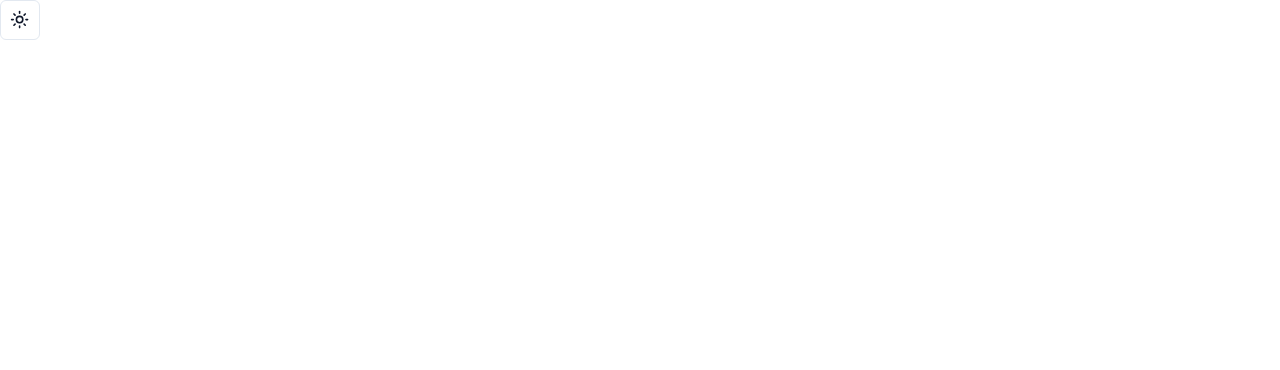
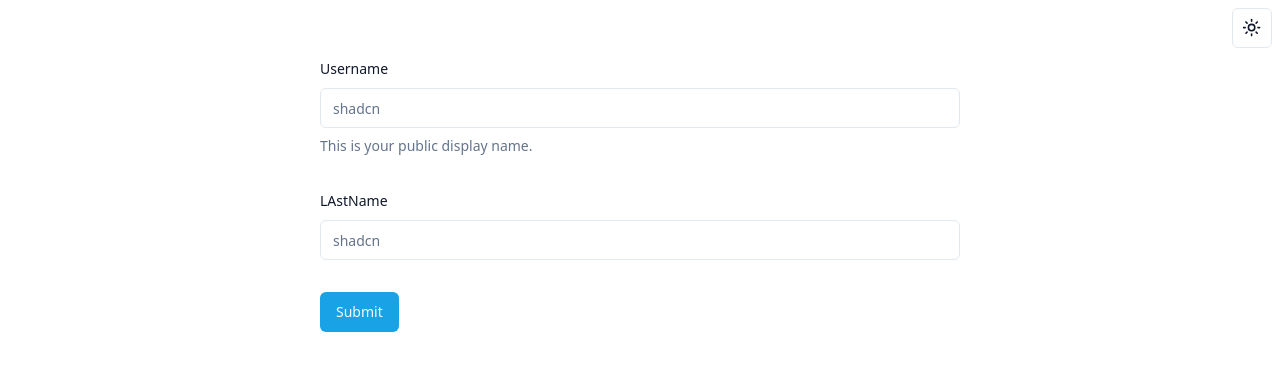
Before and after one commit to rabin9087/shah-kirana-pasal-frontend, a React (Vite) app: page / in a window 1280 px wide. Shown: the top 370 px of the page. Built offline with nearby package versions, Linux system fonts and the light colour scheme.

Commit message:
signin/signup

```diff
--- a/package.json
+++ b/package.json
@@ -10,8 +10,10 @@
     "preview": "vite preview"
   },
   "dependencies": {
+    "@hookform/resolvers": "^3.3.4",
     "@radix-ui/react-accordion": "^1.1.2",
     "@radix-ui/react-dropdown-menu": "^2.0.6",
+    "@radix-ui/react-label": "^2.0.2",
     "@radix-ui/react-slot": "^1.0.2",
     "axios": "^1.6.8",
     "class-variance-authority": "^0.7.0",
@@ -19,8 +21,10 @@
     "lucide-react": "^0.370.0",
     "react": "^18.2.0",
     "react-dom": "^18.2.0",
+    "react-hook-form": "^7.51.3",
     "tailwind-merge": "^2.2.2",
-    "tailwindcss-animate": "^1.0.7"
+    "tailwindcss-animate": "^1.0.7",
+    "zod": "^3.23.3"
   },
   "devDependencies": {
     "@types/node": "^20.12.7",
--- a/src/App.tsx
+++ b/src/App.tsx
@@ -1,10 +1,14 @@
 import "./App.css";
 import { ModeToggle } from "./components/ThemeToggle";
+import SignIn from "./pages/signin-signup/SignIn";
 
-function App() {
+function App(){
   return (
     <div>
+      <div className="text-end p-2">
       <ModeToggle />
+      </div>
+      <SignIn/>
     </div>
   );
 }
--- /dev/null
+++ b/src/components/ui/card.tsx
@@ -0,0 +1,79 @@
+import * as React from "react"
+
+import { cn } from "@/lib/utils"
+
+const Card = React.forwardRef<
+  HTMLDivElement,
+  React.HTMLAttributes<HTMLDivElement>
+>(({ className, ...props }, ref) => (
+  <div
+    ref={ref}
+    className={cn(
+      "rounded-lg border bg-card text-card-foreground shadow-sm",
+      className
+    )}
+    {...props}
+  />
+))
+Card.displayName = "Card"
+
+const CardHeader = React.forwardRef<
+  HTMLDivElement,
+  React.HTMLAttributes<HTMLDivElement>
+>(({ className, ...props }, ref) => (
+  <div
+    ref={ref}
+    className={cn("flex flex-col space-y-1.5 p-6", className)}
+    {...props}
+  />
+))
+CardHeader.displayName = "CardHeader"
+
+const CardTitle = React.forwardRef<
+  HTMLParagraphElement,
+  React.HTMLAttributes<HTMLHeadingElement>
+>(({ className, ...props }, ref) => (
+  <h3
+    ref={ref}
+    className={cn(
+      "text-2xl font-semibold leading-none tracking-tight",
+      className
+    )}
+    {...props}
+  />
+))
+CardTitle.displayName = "CardTitle"
+
+const CardDescription = React.forwardRef<
+  HTMLParagraphElement,
+  React.HTMLAttributes<HTMLParagraphElement>
+>(({ className, ...props }, ref) => (
+  <p
+    ref={ref}
+    className={cn("text-sm text-muted-foreground", className)}
+    {...props}
+  />
+))
+CardDescription.displayName = "CardDescription"
+
+const CardContent = React.forwardRef<
+  HTMLDivElement,
+  React.HTMLAttributes<HTMLDivElement>
+>(({ className, ...props }, ref) => (
+  <div ref={ref} className={cn("p-6 pt-0", className)} {...props} />
+))
+CardContent.displayName = "CardContent"
+
+const CardFooter = React.forwardRef<
+  HTMLDivElement,
+  React.HTMLAttributes<HTMLDivElement>
+>(({ className, ...props }, ref) => (
+  <div
+    ref={ref}
+    className={cn("flex items-center p-6 pt-0", className)}
+    {...props}
+  />
+))
+CardFooter.displayName = "CardFooter"
+
+export { Card, CardHeader, CardFooter, CardTitle, CardDescription, CardContent }
--- /dev/null
+++ b/src/components/ui/form.tsx
@@ -0,0 +1,176 @@
+import * as React from "react"
+import * as LabelPrimitive from "@radix-ui/react-label"
+import { Slot } from "@radix-ui/react-slot"
+import {
+  Controller,
+  ControllerProps,
+  FieldPath,
+  FieldValues,
+  FormProvider,
+  useFormContext,
+} from "react-hook-form"
+
+import { cn } from "@/lib/utils"
+import { Label } from "@/components/ui/label"
+
+const Form = FormProvider
+
+type FormFieldContextValue<
+  TFieldValues extends FieldValues = FieldValues,
+  TName extends FieldPath<TFieldValues> = FieldPath<TFieldValues>
+> = {
+  name: TName
+}
+
+const FormFieldContext = React.createContext<FormFieldContextValue>(
+  {} as FormFieldContextValue
+)
+
+const FormField = <
+  TFieldValues extends FieldValues = FieldValues,
+  TName extends FieldPath<TFieldValues> = FieldPath<TFieldValues>
+>({
+  ...props
+}: ControllerProps<TFieldValues, TName>) => {
+  return (
+    <FormFieldContext.Provider value={{ name: props.name }}>
+      <Controller {...props} />
+    </FormFieldContext.Provider>
+  )
+}
+
+const useFormField = () => {
+  const fieldContext = React.useContext(FormFieldContext)
+  const itemContext = React.useContext(FormItemContext)
+  const { getFieldState, formState } = useFormContext()
+
+  const fieldState = getFieldState(fieldContext.name, formState)
+
+  if (!fieldContext) {
+    throw new Error("useFormField should be used within <FormField>")
+  }
+
+  const { id } = itemContext
+
+  return {
+    id,
+    name: fieldContext.name,
+    formItemId: `${id}-form-item`,
+    formDescriptionId: `${id}-form-item-description`,
+    formMessageId: `${id}-form-item-message`,
+    ...fieldState,
+  }
+}
+
+type FormItemContextValue = {
+  id: string
+}
+
+const FormItemContext = React.createContext<FormItemContextValue>(
+  {} as FormItemContextValue
+)
+
+const FormItem = React.forwardRef<
+  HTMLDivElement,
+  React.HTMLAttributes<HTMLDivElement>
+>(({ className, ...props }, ref) => {
+  const id = React.useId()
+
+  return (
+    <FormItemContext.Provider value={{ id }}>
+      <div ref={ref} className={cn("space-y-2", className)} {...props} />
+    </FormItemContext.Provider>
+  )
+})
+FormItem.displayName = "FormItem"
+
+const FormLabel = React.forwardRef<
+  React.ElementRef<typeof LabelPrimitive.Root>,
+  React.ComponentPropsWithoutRef<typeof LabelPrimitive.Root>
+>(({ className, ...props }, ref) => {
+  const { error, formItemId } = useFormField()
+
+  return (
+    <Label
+      ref={ref}
+      className={cn(error && "text-destructive", className)}
+      htmlFor={formItemId}
+      {...props}
+    />
+  )
+})
+FormLabel.displayName = "FormLabel"
+
+const FormControl = React.forwardRef<
+  React.ElementRef<typeof Slot>,
+  React.ComponentPropsWithoutRef<typeof Slot>
+>(({ ...props }, ref) => {
+  const { error, formItemId, formDescriptionId, formMessageId } = useFormField()
+
+  return (
+    <Slot
+      ref={ref}
+      id={formItemId}
+      aria-describedby={
+        !error
+          ? `${formDescriptionId}`
+          : `${formDescriptionId} ${formMessageId}`
+      }
+      aria-invalid={!!error}
+      {...props}
+    />
+  )
+})
+FormControl.displayName = "FormControl"
+
+const FormDescription = React.forwardRef<
+  HTMLParagraphElement,
+  React.HTMLAttributes<HTMLParagraphElement>
+>(({ className, ...props }, ref) => {
+  const { formDescriptionId } = useFormField()
+
+  return (
+    <p
+      ref={ref}
+      id={formDescriptionId}
+      className={cn("text-sm text-muted-foreground", className)}
+      {...props}
+    />
+  )
+})
+FormDescription.displayName = "FormDescription"
+
+const FormMessage = React.forwardRef<
+  HTMLParagraphElement,
+  React.HTMLAttributes<HTMLParagraphElement>
+>(({ className, children, ...props }, ref) => {
+  const { error, formMessageId } = useFormField()
+  const body = error ? String(error?.message) : children
+
+  if (!body) {
+    return null
+  }
+
+  return (
+    <p
+      ref={ref}
+      id={formMessageId}
+      className={cn("text-sm font-medium text-destructive", className)}
+      {...props}
+    >
+      {body}
+    </p>
+  )
+})
+FormMessage.displayName = "FormMessage"
+
+export {
+  useFormField,
+  Form,
+  FormItem,
+  FormLabel,
+  FormControl,
+  FormDescription,
+  FormMessage,
+  FormField,
+}
--- /dev/null
+++ b/src/components/ui/input.tsx
@@ -0,0 +1,25 @@
+import * as React from "react"
+
+import { cn } from "@/lib/utils"
+
+export interface InputProps
+  extends React.InputHTMLAttributes<HTMLInputElement> {}
+
+const Input = React.forwardRef<HTMLInputElement, InputProps>(
+  ({ className, type, ...props }, ref) => {
+    return (
+      <input
+        type={type}
+        className={cn(
+          "flex h-10 w-full rounded-md border border-input bg-background px-3 py-2 text-sm ring-offset-background file:border-0 file:bg-transparent file:text-sm file:font-medium placeholder:text-muted-foreground focus-visible:outline-none focus-visible:ring-2 focus-visible:ring-ring focus-visible:ring-offset-2 disabled:cursor-not-allowed disabled:opacity-50",
+          className
+        )}
+        ref={ref}
+        {...props}
+      />
+    )
+  }
+)
+Input.displayName = "Input"
+
+export { Input }
--- /dev/null
+++ b/src/components/ui/label.tsx
@@ -0,0 +1,24 @@
+import * as React from "react"
+import * as LabelPrimitive from "@radix-ui/react-label"
+import { cva, type VariantProps } from "class-variance-authority"
+
+import { cn } from "@/lib/utils"
+
+const labelVariants = cva(
+  "text-sm font-medium leading-none peer-disabled:cursor-not-allowed peer-disabled:opacity-70"
+)
+
+const Label = React.forwardRef<
+  React.ElementRef<typeof LabelPrimitive.Root>,
+  React.ComponentPropsWithoutRef<typeof LabelPrimitive.Root> &
+    VariantProps<typeof labelVariants>
+>(({ className, ...props }, ref) => (
+  <LabelPrimitive.Root
+    ref={ref}
+    className={cn(labelVariants(), className)}
+    {...props}
+  />
+))
+Label.displayName = LabelPrimitive.Root.displayName
+
+export { Label }
--- /dev/null
+++ b/src/pages/home/Home.tsx
@@ -0,0 +1,9 @@
+const Home = () => {
+  return (
+    <div>
+
+    </div>
+  )
+}
+
+export default Home
--- /dev/null
+++ b/src/pages/signin-signup/SignIn.tsx
@@ -0,0 +1,79 @@
+"use client"
+
+import { z } from "zod"
+import { useForm  } from "react-hook-form"
+import { Button } from "@/components/ui/button"
+import {
+  Form,
+  FormControl,
+  FormDescription,
+  FormField,
+  FormItem,
+  FormLabel,
+  FormMessage,
+} from "@/components/ui/form"
+import { Input } from "@/components/ui/input"
+import { zodResolver } from "@hookform/resolvers/zod"
+const formSchema = z.object({
+  username: z.string().min(2).max(50),
+  fName:z.string().min(3,{
+    message:'First name should be at least 3 characters'
+  }).max(10,{message:'First name should not be more thAN 10 CHARACTERS'})
+})
+
+const SignIn = () => {
+  const form = useForm<z.infer<typeof formSchema>>({
+    resolver: zodResolver(formSchema),
+    defaultValues: {
+      username: "",
+      fName:''
+    },
+
+
+  })
+
+  function onSubmit(values: z.infer<typeof formSchema>) {
+    // Do something with the form values.
+    // ✅ This will be type-safe and validated.
+    console.log(values)
+  }
+  return (
+    <Form {...form} >
+      <form onSubmit={form.handleSubmit(onSubmit)} className="space-y-8 w-1/2 mx-auto">
+        <FormField
+          control={form.control}
+          name="username"
+          render={({ field }) => (
+            <FormItem>
+              <FormLabel>Username</FormLabel>
+              <FormControl>
+                <Input placeholder="shadcn" {...field} />
+              </FormControl>
+              <FormDescription>
+                This is your public display name.
+              </FormDescription>
+              <FormMessage />
+            </FormItem>
+          )}
+        />
+        <FormField
+          control={form.control}
+          name="fName"
+          render={({ field }) => (
+            <FormItem>
+              <FormLabel>LAstName</FormLabel>
+              <FormControl>
+                <Input placeholder="shadcn" {...field} />
+              </FormControl>
+
+              <FormMessage />
+            </FormItem>
+          )}
+        />
+        <Button type="submit">Submit</Button>
+      </form>
+    </Form>
+  )
+}
+
+export default SignIn
```
Also changed, not shown: 1 other file (tests, documents, lock files or other folders).
